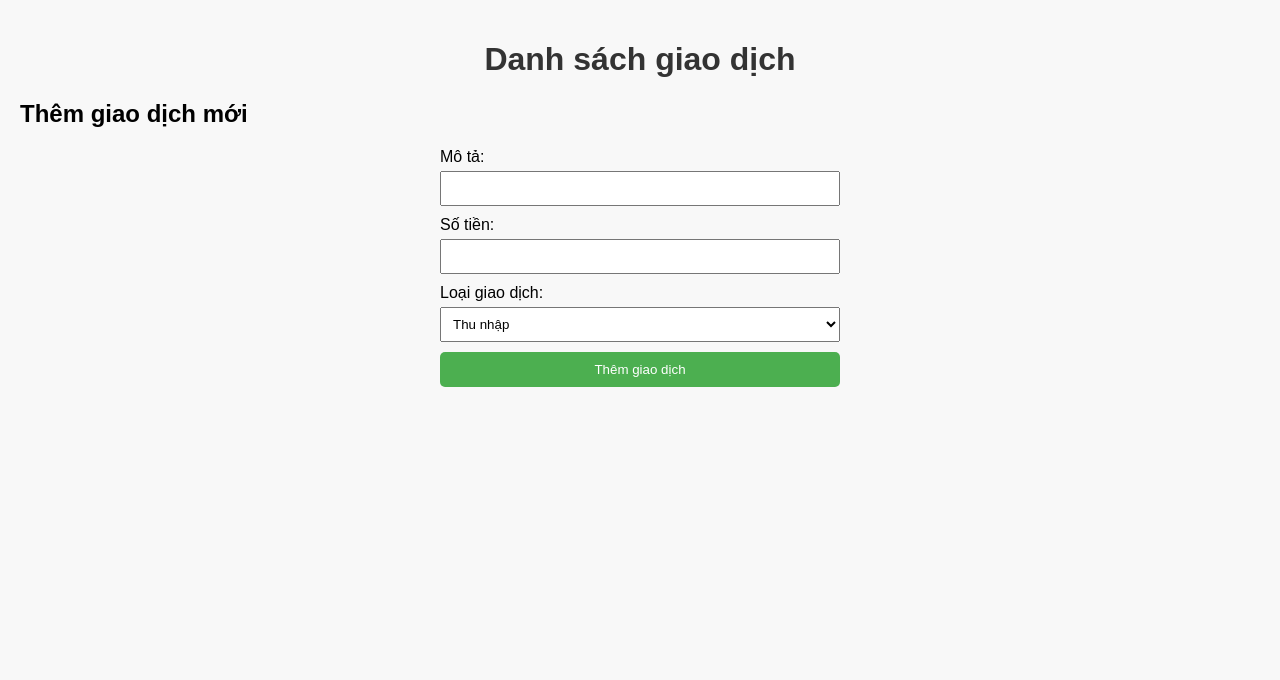
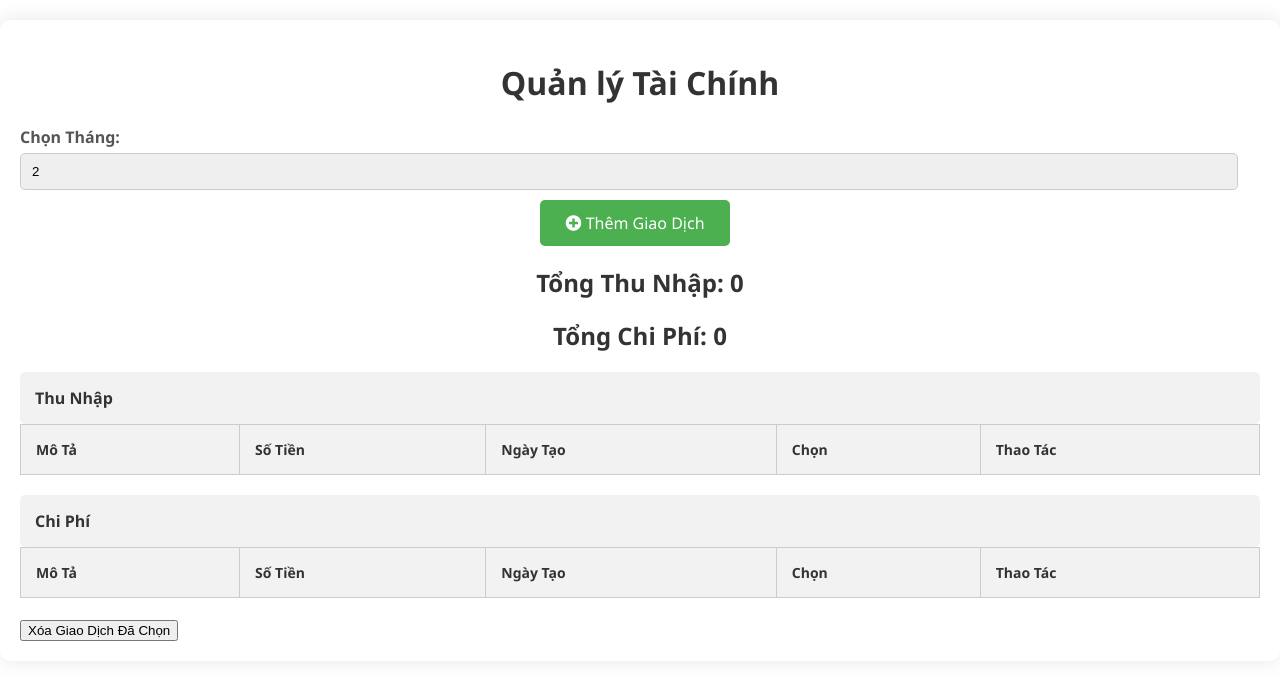
Before and after one commit to hoinvse/aaaaa, a Flask app: page / in a window 1280 px wide. Shown: the top 680 px of the page. Run offline with Flask 3, Linux system fonts and the light colour scheme; lists and menus that the app fills with data are empty.

Commit message:
Update index.html

```diff
--- a/templates/index.html
+++ b/templates/index.html
@@ -1,98 +1,270 @@
 <!DOCTYPE html>
 <html lang="en">
+
 <head>
     <meta charset="UTF-8">
-    <meta name="viewport" content="width=device-width, initial-scale=1.0">
-    <title>Quản lý thu chi</title>
+    <meta name="viewport" content="width=device-width, initial-scale=1, maximum-scale=1, user-scalable=no">
+    <title>Quản lý Tài Chính</title>
+    <link rel="stylesheet" href="https://cdnjs.cloudflare.com/ajax/libs/font-awesome/5.15.4/css/all.min.css">
     <style>
         body {
-            font-family: 'Arial', sans-serif;
-            background-color: #f8f8f8;
+            font-family: 'Segoe UI', Tahoma, Geneva, Verdana, sans-serif;
             margin: 0;
-            padding: 20px;
+            padding: 0;
+            background-color: #ffffff;
+            color: #333;
+            font-size: 16px;
         }
 
-        h1 {
-            color: #333;
-            text-align: center;
+        .container {
+            max-width: 100%;
+            margin: 20px auto;
+            padding: 20px;
+            background-color: #fff;
+            border-radius: 10px;
+            box-shadow: 0 0 20px rgba(0, 0, 0, 0.1);
         }
 
-        ul {
-            list-style-type: none;
-            padding: 0;
+        h1, h2 {
+            text-align: center;
+            color: #333;
         }
 
-        li {
-            background-color: #fff;
-            border: 1px solid #ddd;
-            margin: 5px 0;
-            padding: 10px;
-            border-radius: 5px;
-            display: flex;
-            justify-content: space-between;
+        table {
+            width: 100%;
+            border-collapse: collapse;
+            margin-bottom: 20px;
+            font-size: 14px;
+        }
+
+        table, th, td {
+            border: 1px solid #ccc;
+        }
+
+        th, td {
+            padding: 15px;
+            text-align: left;
+        }
+
+        th {
+            background-color: #f2f2f2;
+            color: #333;
+            font-weight: bold;
         }
 
         form {
             margin-top: 20px;
-            display: flex;
-            flex-direction: column;
-            max-width: 400px;
-            margin-left: auto;
-            margin-right: auto;
         }
 
         label {
+            display: block;
             margin-bottom: 5px;
+            color: #555;
+            font-weight: bold;
         }
 
-        input, select {
+        input[type="text"], select {
+            width: calc(100% - 22px);
+            padding: 10px;
             margin-bottom: 10px;
-            padding: 8px;
+            border: 1px solid #ccc;
+            border-radius: 5px;
+            box-sizing: border-box;
         }
 
-        button {
+        button[type="submit"], a.button {
             background-color: #4CAF50;
             color: white;
-            padding: 10px;
+            padding: 12px 25px;
             border: none;
             border-radius: 5px;
             cursor: pointer;
+            text-decoration: none;
+            display: inline-block;
+            text-align: center;
+            transition: background-color 0.3s ease;
         }
 
-        button:hover {
+        button[type="submit"]:hover, a.button:hover {
             background-color: #45a049;
         }
+
+        .action {
+            text-align: center;
+            margin-bottom: 20px;
+        }
+
+        .action a {
+            margin-right: 10px;
+        }
+
+        .fa-trash-alt, .fa-edit {
+            font-size: 24px;
+            transition: color 0.3s ease;
+        }
+
+        .fa-trash-alt:hover, .fa-edit:hover {
+            color: red;
+        }
+
+        .category {
+            background-color: #f2f2f2;
+            font-weight: bold;
+            padding: 15px;
+            margin-top: 20px;
+            border-radius: 5px;
+        }
+
+        .transaction-details {
+            margin-left: 20px;
+        }
+
+        select {
+            appearance: none;
+            -webkit-appearance: none;
+            -moz-appearance: none;
+            text-indent: 1px;
+            text-overflow: '';
+            width: calc(100% - 22px);
+            padding: 10px;
+            margin-bottom: 10px;
+            border: 1px solid #ccc;
+            border-radius: 5px;
+            box-sizing: border-box;
+        }
+
+        .chon-giao-dich {
+            margin-top: 4px;
+        }
+
+        @media (max-width: 600px) {
+            th {
+                display: none;
+            }
+        }
     </style>
+    <!-- Thêm vào trong thẻ head để sử dụng JavaScript -->
+    <script>
+        function handleChangeMonth() {
+            var selectedMonth = document.getElementById("thang").value;
+            window.location.href = "/?thang=" + selectedMonth;
+        }
+
+        function xuLyCheckboxChange() {
+            tinhTongTienChon();
+        }
+
+        function tinhTongTienChon() {
+            var tongTienChon = 0;
+            var checkboxes = document.getElementsByClassName('chon-giao-dich');
+
+            for (var i = 0; i < checkboxes.length; i++) {
+                if (checkboxes[i].checked) {
+                    tongTienChon += parseFloat(checkboxes[i].getAttribute('data-so-tien'));
+                }
+            }
+
+            document.getElementById("tong_tien_chon").innerHTML = 'Tổng Tiền đã chọn: ' + tongTienChon;
+        }
+
+        function xoaGiaoDichChon() {
+            var checkboxes = document.getElementsByClassName('chon-giao-dich');
+
+            for (var i = checkboxes.length - 1; i >= 0; i--) {
+                if (checkboxes[i].checked) {
+                    // Gọi API hoặc xử lý xóa giao dịch theo ID ở đây
+                    var gdId = checkboxes[i].getAttribute('data-gd-id');
+                    window.location.href = "/xoa/" + gdId;
+                }
+            }
+        }
+    </script>
 </head>
+
 <body>
-    <h1>Danh sách giao dịch</h1>
+    <div class="container">
+        <h1>Quản lý Tài Chính</h1>
 
-    <ul>
-        {% for transaction in transactions %}
-            <li>
-                <span>{{ transaction.description }}</span>
-                <span>{{ transaction.amount }}</span>
-                <span>{{ transaction.type }}</span>
-            </li>
-        {% endfor %}
-    </ul>
-
-    <h2>Thêm giao dịch mới</h2>
-
-    <form method="post" action="{{ url_for('add_transaction') }}">
-        <label for="description">Mô tả:</label>
-        <input type="text" id="description" name="description" required>
-
-        <label for="amount">Số tiền:</label>
-        <input type="number" id="amount" name="amount" required>
-
-        <label for="transaction_type">Loại giao dịch:</label>
-        <select id="transaction_type" name="transaction_type" required>
-            <option value="income">Thu nhập</option>
-            <option value="expense">Chi tiêu</option>
+        <!-- Thêm dropdown chọn tháng -->
+        <label for="thang">Chọn Tháng:</label>
+        <select id="thang" name="thang" onchange="handleChangeMonth()">
+            {% for i in range(1, 13) %}
+            <option value="{{ i }}" {% if i == thang_hien_tai %}selected{% endif %}>{{ i }}</option>
+            {% endfor %}
         </select>
 
-        <button type="submit">Thêm giao dịch</button>
-    </form>
+        <div class="action">
+            <a class="button" href="/them"><i class="fas fa-plus-circle"></i> Thêm Giao Dịch</a>
+        </div>
+
+        <h2>Tổng Thu Nhập: {{ tong_thu_nhap }}</h2>
+        <h2>Tổng Chi Phí: {{ tong_chi_phi }}</h2>
+
+        <div class="category">Thu Nhập</div>
+        <table>
+            <thead>
+                <tr>
+                    <th>Mô Tả</th>
+                    <th>Số Tiền</th>
+                    <th>Ngày Tạo</th>
+                    <th>Chọn</th> <!-- Thêm cột để chọn -->
+                    <th>Thao Tác</th>
+                </tr>
+            </thead>
+            <tbody>
+                {% for gd in giao_dich %}
+                {% if gd.loai == 'thu_nhap' %}
+                <tr>
+                    <td>{{ gd.mo_ta }}</td>
+                    <td>{{ gd.so_tien }}</td>
+                    <td>{{ gd.ngay_tao }}</td>
+                    <td>
+                        <input type="checkbox" class="chon-giao-dich" data-so-tien="{{ gd.so_tien }}" data-gd-id="{{ gd.id }}" onchange="xuLyCheckboxChange()">
+                    </td>
+                    <td>
+                        <a href="/xoa/{{ gd.id }}" title="Xóa"><i class="fas fa-trash-alt"></i></a>
+                        <a href="/cap_nhat/{{ gd.id }}" title="Chỉnh Sửa"><i class="fas fa-edit"></i></a>
+                    </td>
+                </tr>
+                {% endif %}
+                {% endfor %}
+            </tbody>
+        </table>
+
+        <div class="category">Chi Phí</div>
+        <table>
+            <thead>
+                <tr>
+                    <th>Mô Tả</th>
+                    <th>Số Tiền</th>
+                    <th>Ngày Tạo</th>
+                    <th>Chọn</th> <!-- Thêm cột để chọn -->
+                    <th>Thao Tác</th>
+                </tr>
+            </thead>
+            <tbody>
+                {% for gd in giao_dich %}
+                {% if gd.loai == 'chi_phi' %}
+                <tr>
+                    <td>{{ gd.mo_ta }}</td>
+                    <td>{{ gd.so_tien }}</td>
+                    <td>{{ gd.ngay_tao }}</td>
+                    <td>
+                        <input type="checkbox" class="chon-giao-dich" data-so-tien="{{ gd.so_tien }}" data-gd-id="{{ gd.id }}" onchange="xuLyCheckboxChange()">
+                    </td>
+                    <td>
+                        <a href="/xoa/{{ gd.id }}" title="Xóa"><i class="fas fa-trash-alt"></i></a>
+                        <a href="/cap_nhat/{{ gd.id }}" title="Chỉnh Sửa"><i class="fas fa-edit"></i></a>
+                    </td>
+                </tr>
+                {% endif %}
+                {% endfor %}
+            </tbody>
+        </table>
+
+        <div id="tong_tien_chon"></div>
+        <button type="button" onclick="xoaGiaoDichChon()">Xóa Giao Dịch Đã Chọn</button>
+    </div>
 </body>
+
 </html>
```
